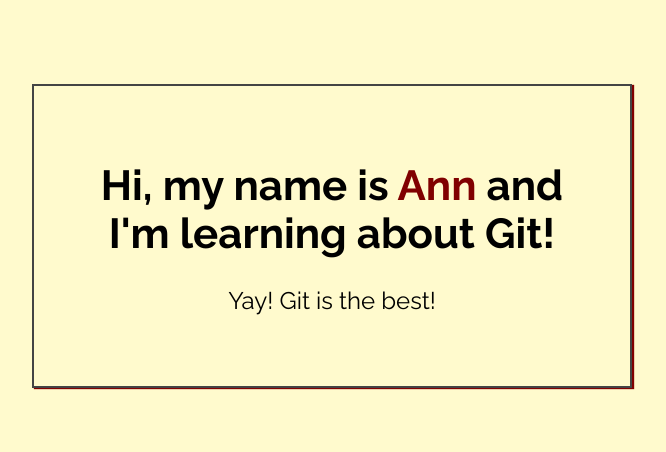
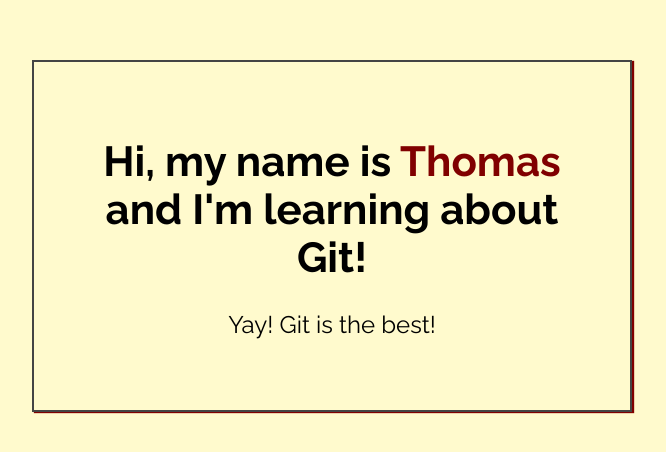
Before and after one commit to tcarey23/my-first-repo, a plain HTML site: page index.html in a window 1280 px wide. Shown: the part 164-616 px from the top of the page, without its empty margins (308-974 px from the left). Drawn offline with Linux system fonts and the light colour scheme.

Commit message:
Initial commit

```diff
--- a/index.html
+++ b/index.html
@@ -14,7 +14,7 @@
 <body>
 
     <div class="greeting">
-        <h1>Hi, my name is <span class="highlight">Ann</span> and I'm learning about Git! </h1>
+        <h1>Hi, my name is <span class="highlight">Thomas</span> and I'm learning about Git! </h1>
 
         <p>Yay! Git is the best!</p>
     </div>
```
